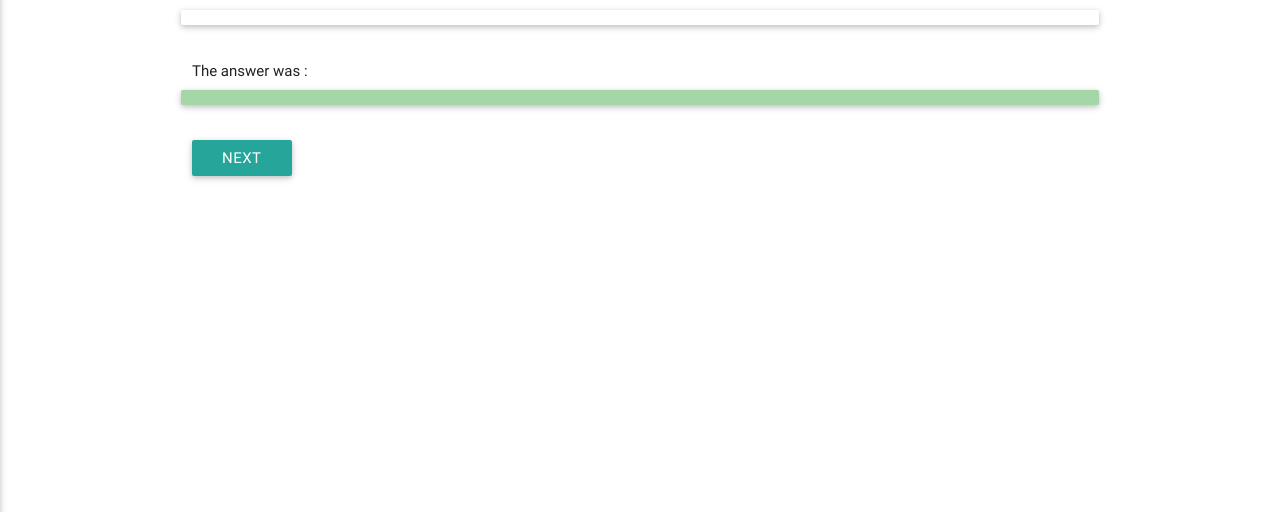
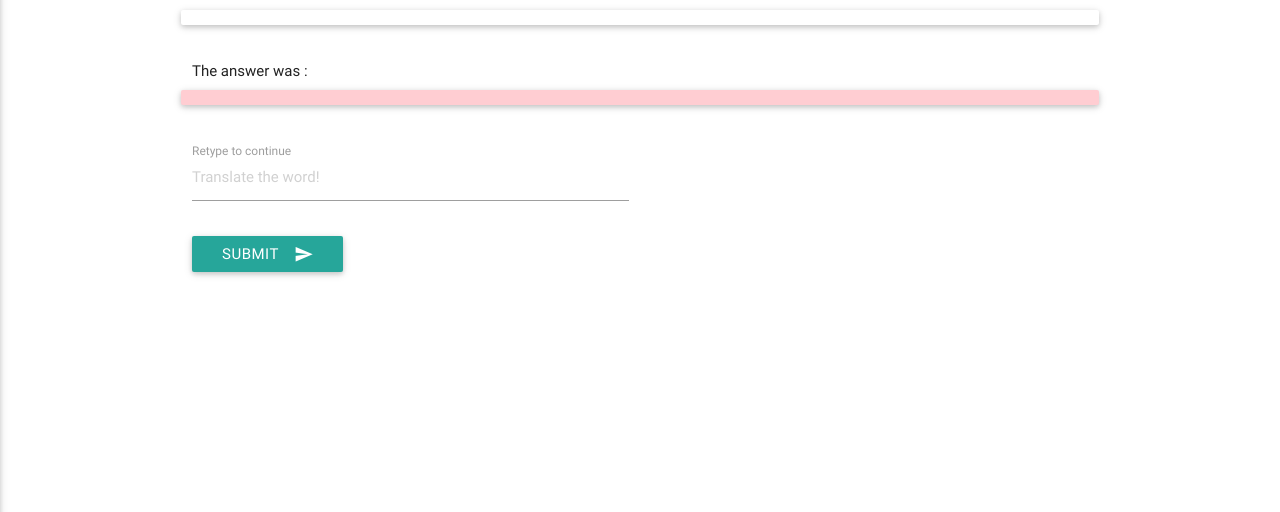
Before and after one commit to Aigrefin/py3learn, a Django app: template learn/templates/learn/exercise_wrong_answer.html in a window 1280 px wide. Shown: the part 106-618 px from the top of the page. Run offline with Django 3.2, Linux system fonts and the light colour scheme; the template is opened without the code that fills it, so the values that code supplies are empty.

Commit message:
improved wrong answer page with a retype field and a new color for the answer

```diff
--- a/learn/templates/learn/exercise_wrong_answer.html
+++ b/learn/templates/learn/exercise_wrong_answer.html
@@ -13,14 +13,23 @@
         <div class="col s12">
             The answer was :
         </div>
-        <div class="col s12 card-panel green lighten-3">
+        <div class="col s12 card-panel red lighten-4">
             <p>{{ translation.word_to_learn }}</p>
         </div>
     </div>
-    <div class="row">
-        <div class="col s12">
-            <a href="{% url 'learn:randomise_exercise' dictionary_pk=translation.dictionary.id %}"
-               class="waves-effect waves-light btn">Next</a>
+    <form class="col s12"
+          action="{% url 'learn:validate_exercise' dictionary_pk=translation.dictionary.id translation_pk=translation.id %}"
+          method="post">
+        {% csrf_token %}
+        <div class="row">
+            <div class="input-field col s6">
+                <input placeholder="Translate the word!" id="answer" name="answer" type="text"
+                       class="validate">
+                <label for="answer">Retype to continue</label>
+            </div>
         </div>
-    </div>
+        <button class="btn waves-effect waves-light" type="submit" name="action">Submit
+            <i class="material-icons right">send</i>
+        </button>
+    </form>
 {% endblock content %}
```
Also changed, not shown: learn/tests/tests_views/tests_exercise_wrong_answer.py (+17 -1 lines).
